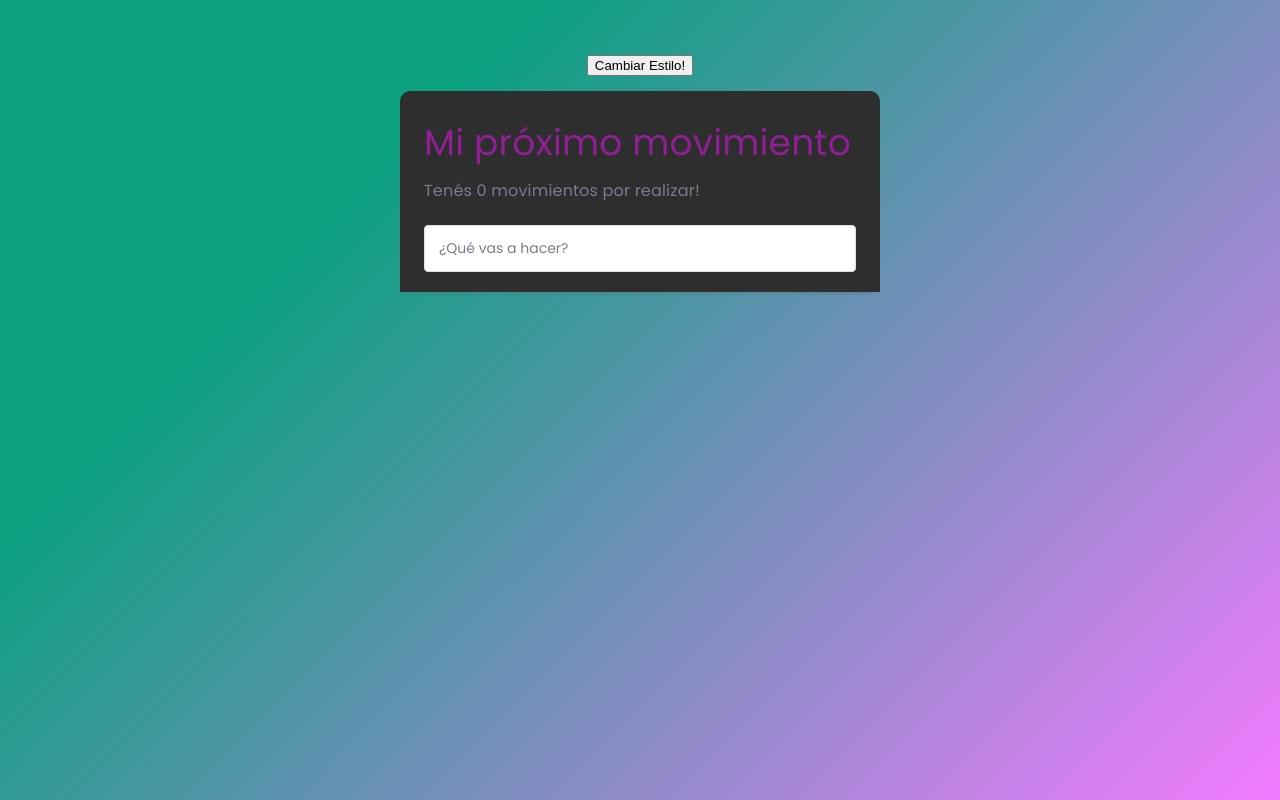
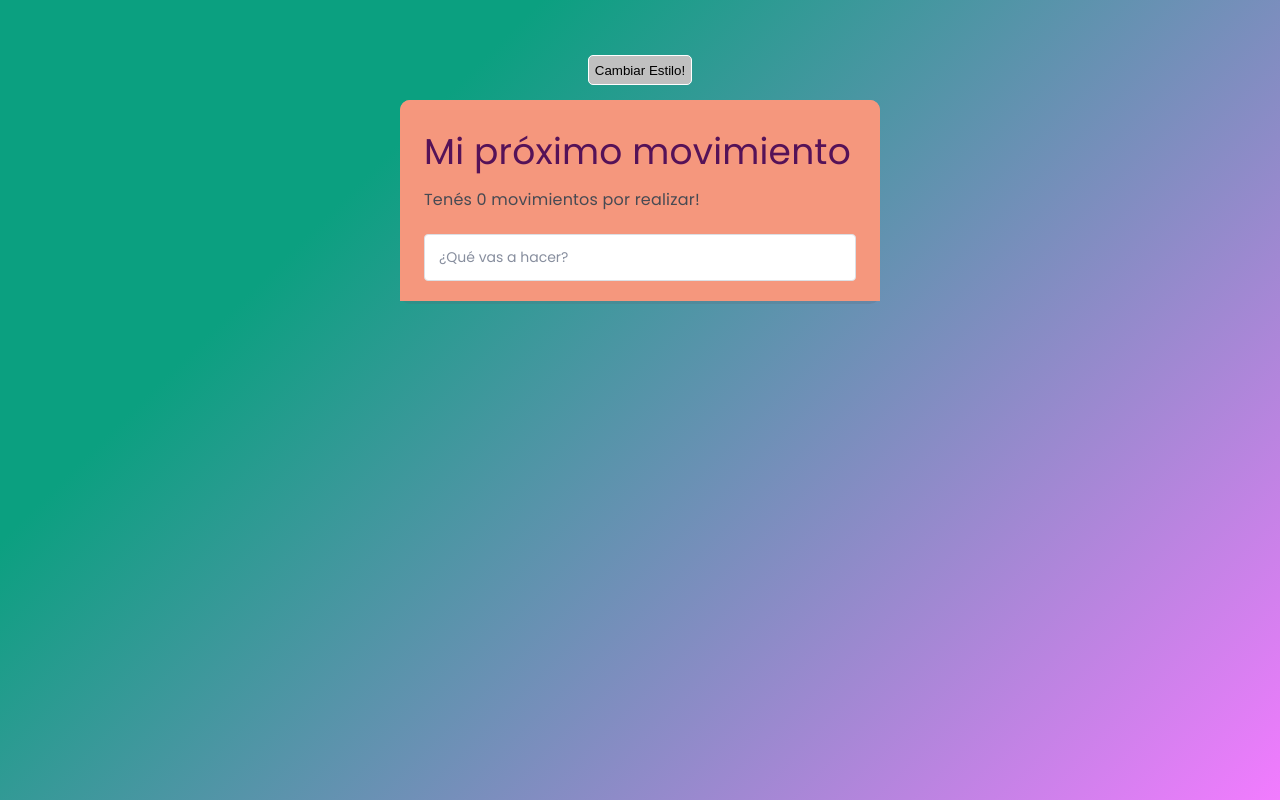
Before and after one commit to Punishedvic/NUCBA-works, a plain HTML site: page Todo List ES6+/index.html in a window 1280 px wide. Both pictures are taken after a click on the button "Cambiar Estilo!". Drawn offline with Linux system fonts and the light colour scheme.

Commit message:
Added STYLE CHANGER button
Added a style changer button that modifies the app background color, to give a customisation option to the user.

```diff
--- a/Todo List ES6+/main.js
+++ b/Todo List ES6+/main.js
@@ -2,7 +2,7 @@ const app = document.querySelector("#app");
 
 app.innerHTML = `
 <div class="container">
-<button class="night" onClick="ladoOscuro()">Cambiar Estilo!</button>
+<button class="night" onClick="cambiarColor()">Cambiar Estilo!</button>
 </div>
 <div class="todos">
     <div class="todos-header">
@@ -158,15 +158,24 @@ const clearCompletes = (e) => {
     }
 };
 
-// LADO OSCURO
+// cambiarColor!
+let colorDeFondo = ['#f5977d', '#fcc58e', '#fff69f', '#c5de9e', '#7dccc8', '#7fa8d7', '#8494c8', '#bc8ebe', '#f39bc1', '#f4999e', '#0c0c0c', '#fff'];
 
-const ladoOscuro = () => {
-    console.log('Convirtiendo al lado oscuro...');
-    document.querySelector('.todos ').classList.toggle("lado-oscuro");
-    document.querySelector('.todos-list').classList.toggle("lado-oscuro");
-    document.querySelector('.todos-form').classList.toggle("lado-oscuro");
-    document.querySelector('.todos-title').classList.toggle("lado-oscuro");
-};
+let i = 0;
+
+let cambiarColor = () => {
+    document.querySelector('.todos ').style.backgroundColor = colorDeFondo[i];
+    document.querySelector('.todos-list').style.backgroundColor = colorDeFondo[i];
+    document.querySelector('.todos-form').style.backgroundColor = colorDeFondo[i];
+    document.querySelector('.todos-title').style.backgroundColor = colorDeFondo[i];
+    document.querySelector('.todos-header').style.backgroundColor = colorDeFondo[i];
+    colorDeFondo[i++];
+    if (i == colorDeFondo.length) i = 0;
+    console.log('Cambiando color...');
+}
+
+
+
 
 
 // INIT FUNCTION -> Inicio de la app
--- a/Todo List ES6+/styles.css
+++ b/Todo List ES6+/styles.css
@@ -31,6 +31,7 @@ html,
 body {
     padding: 0;
     margin: 0;
+    height: auto;
 }
 
 html {
@@ -77,6 +78,19 @@ body {
     height: 100%;
 }
 
+.night {
+    background-color: #c0c0c0;
+    color: black;
+    border-radius: 5px;
+    height: 30px;
+    border: 1px solid white;
+}
+
+.night:hover {
+    background-color: black;
+    color: white;
+}
+
 #app {
     padding: 40px 0;
 }
@@ -94,17 +108,18 @@ body {
     width: 480px;
     margin: 0 auto;
     background: #fff;
-    border-radius: 10px;
+    border-radius: 10px !important;
     box-shadow: 0 3px 0 rgba(84, 94, 111, 0.2);
 }
 
 .todos-header {
     position: relative;
     padding: 24px 24px 0 24px;
+    border-radius: 10px 10px 0 0;
 }
 
 .todos-header div {
-    color: #777d8c;
+    color: #474a53;
     display: flex;
 }
 
@@ -115,7 +130,7 @@ body {
 .todos-title {
     margin: 0 0 8px;
     font-size: 36px;
-    color: #901f96;
+    color: #551258;
     letter-spacing: 0.2px;
     font-weight: normal;
 }
@@ -125,7 +140,7 @@ body {
     border: 0;
     font-family: 'Poppins';
     font-size: 12px;
-    color: #939aab;
+    color: #5c6069;
     padding: 0 5px;
     border-radius: 3px;
     cursor: pointer;
@@ -134,11 +149,12 @@ body {
 }
 
 .todos-clear:hover {
-    color: #ff5858;
+    color: #ffffff;
+    background-color: #f80000a6;
 }
 
 .todos-clear:focus {
-    color: #ff5858;
+    color: #ffffff;
     border-color: #ff5858;
 }
 
@@ -158,11 +174,11 @@ body {
     outline: 0;
     font-family: 'Poppins';
     font-size: 14px;
-    color: #545e6f;
+    color: #383e49;
 }
 
 .todos-form input::placeholder {
-    color: #777d8c;
+    color: #878e9e;
 }
 
 .todos-form input:focus {
@@ -185,6 +201,7 @@ body {
     margin: 0;
     padding: 0;
     list-style: none;
+    border-radius: 0 0 10px 10px;
 }
 
 .todos-list li {
@@ -237,6 +254,7 @@ body {
 .todos-list li span {
     flex-grow: 1;
     order: 2;
+    color: #383e49;
 }
 
 .todos-list li input[type='text'] {
@@ -246,7 +264,7 @@ body {
     border: none;
     outline: 0;
     font-family: 'Poppins';
-    color: #545e6f;
+    color: #3e4552;
     line-height: 26px;
     font-size: 16px;
     letter-spacing: 0.2px;
@@ -291,7 +309,7 @@ body {
 
 .todos-complete span {
     text-decoration: line-through;
-    color: #939aab;
+    color: #3c3f47;
 }
 
 .todo-error-msj {
```
